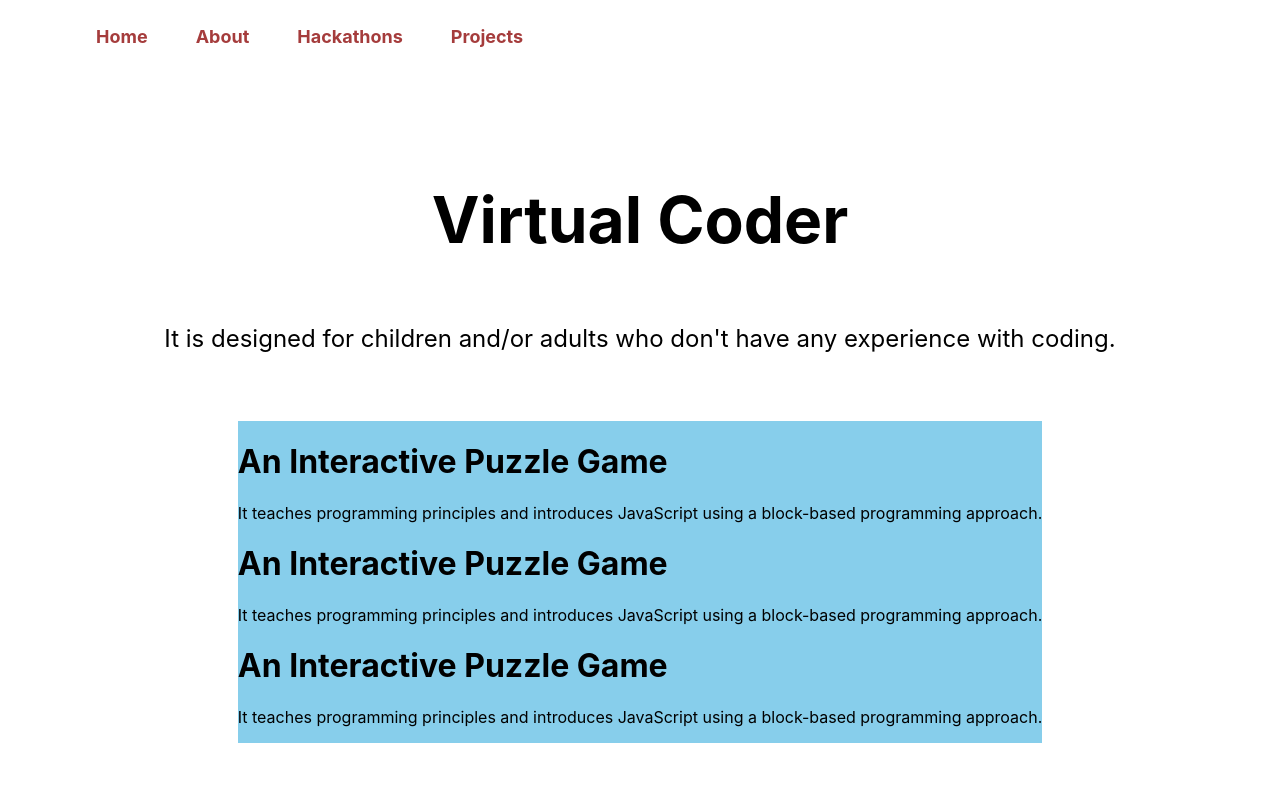
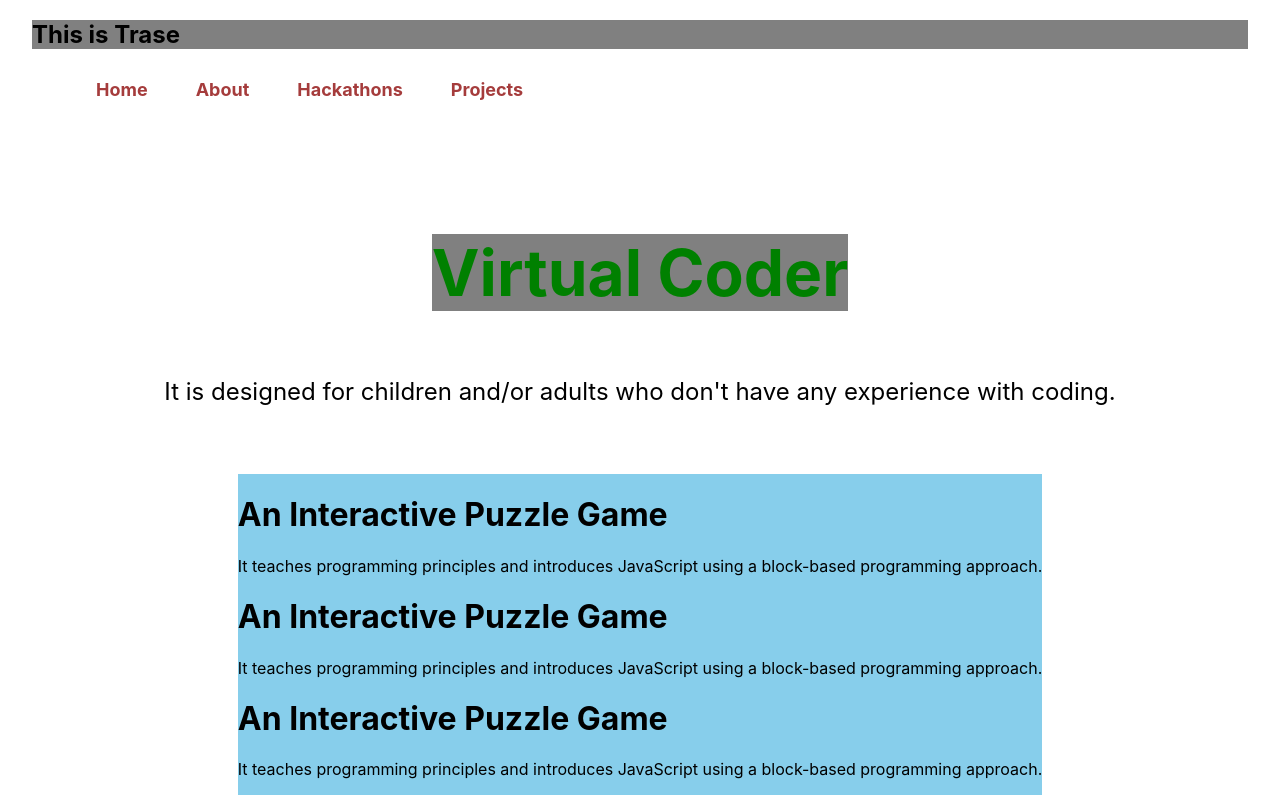
Before and after one commit to surajkumar225/Virtual-Coder, a Next.js app in the folder virtualcoder/: page / in a window 1280 px wide. Shown: the top 800 px of the page. Built offline with nearby package versions, Linux system fonts and the light colour scheme.

Commit message:
Virtual coder

```diff
--- /dev/null
+++ b/virtualcoder/components/trase.js
@@ -0,0 +1,20 @@
+import React from 'react'
+
+const Trase = () => {
+  return (
+      <>
+      <style jsx global>
+          {`
+            .trase{
+                background: grey;
+            }
+          `}
+      </style>
+    <div className='trase'>
+        <h2>This is Trase</h2>
+    </div>
+    </>
+  )
+}
+
+export default Trase
--- a/virtualcoder/pages/_app.js
+++ b/virtualcoder/pages/_app.js
@@ -1,4 +1,5 @@
 import '../styles/globals.css'
+// import '../styles/style.css'
 
 function MyApp({ Component, pageProps }) {
   return <Component {...pageProps} />
--- a/virtualcoder/pages/index.js
+++ b/virtualcoder/pages/index.js
@@ -5,10 +5,19 @@ import Link from 'next/link'
 import styles from '../styles/Home.module.css'
 import styles1 from '../styles/Home1.module.css'
 import styles2 from '../styles/Home2.module.css'
+import Trase from '../components/trase'
 
 export default function Home() {
   return (
     <div className={styles.container}>
+      <Trase/>
+      <style jsx>
+        {`
+        .myspan{
+          color: green;
+        }
+        `}
+      </style>
       <Head>
         <title>Virtual Coder</title>
         <meta name="description" content="Generated by create next app" />
@@ -27,7 +36,7 @@ export default function Home() {
 
       <main className={styles.main}>
         <h1 className={styles.title}>
-        Virtual Coder
+        <span className='myspan trase'> Virtual Coder </span>
         </h1>
 
         <p className={styles.description}>
--- /dev/null
+++ b/virtualcoder/styles/style.css
@@ -0,0 +1,3 @@
+body{
+    background-color: red;
+}
```
